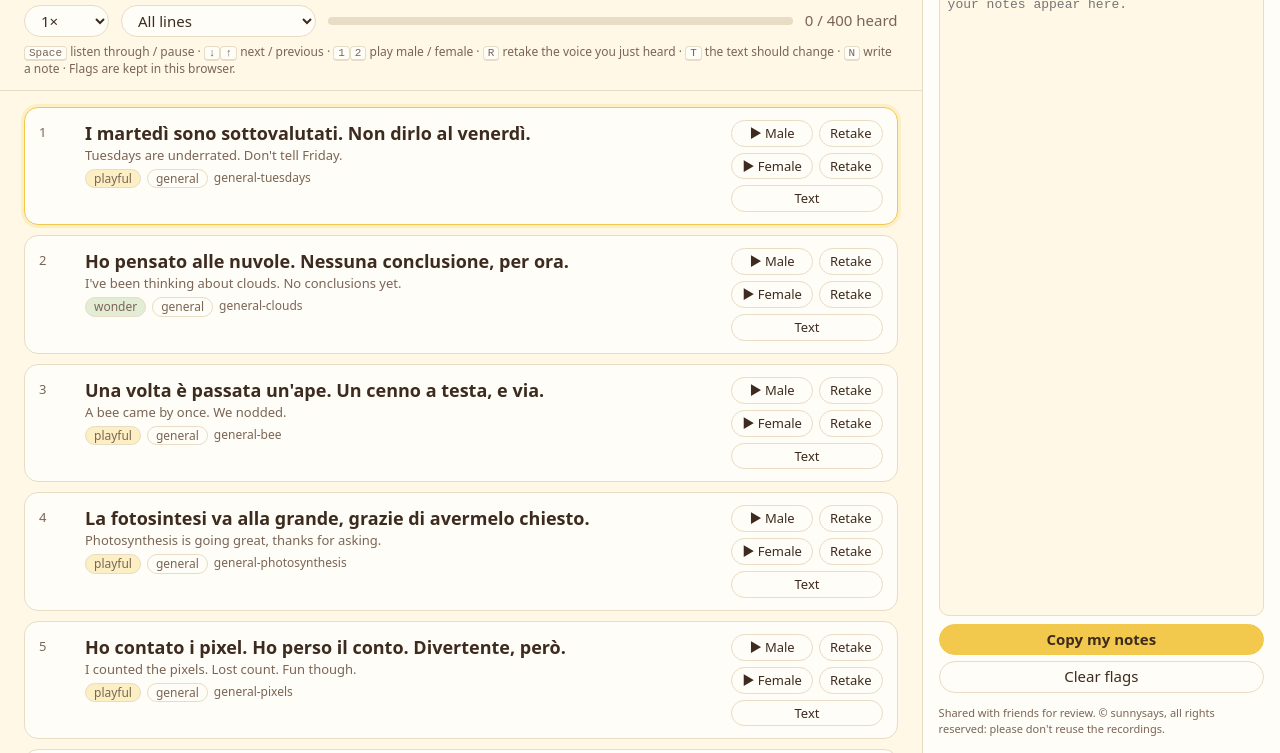
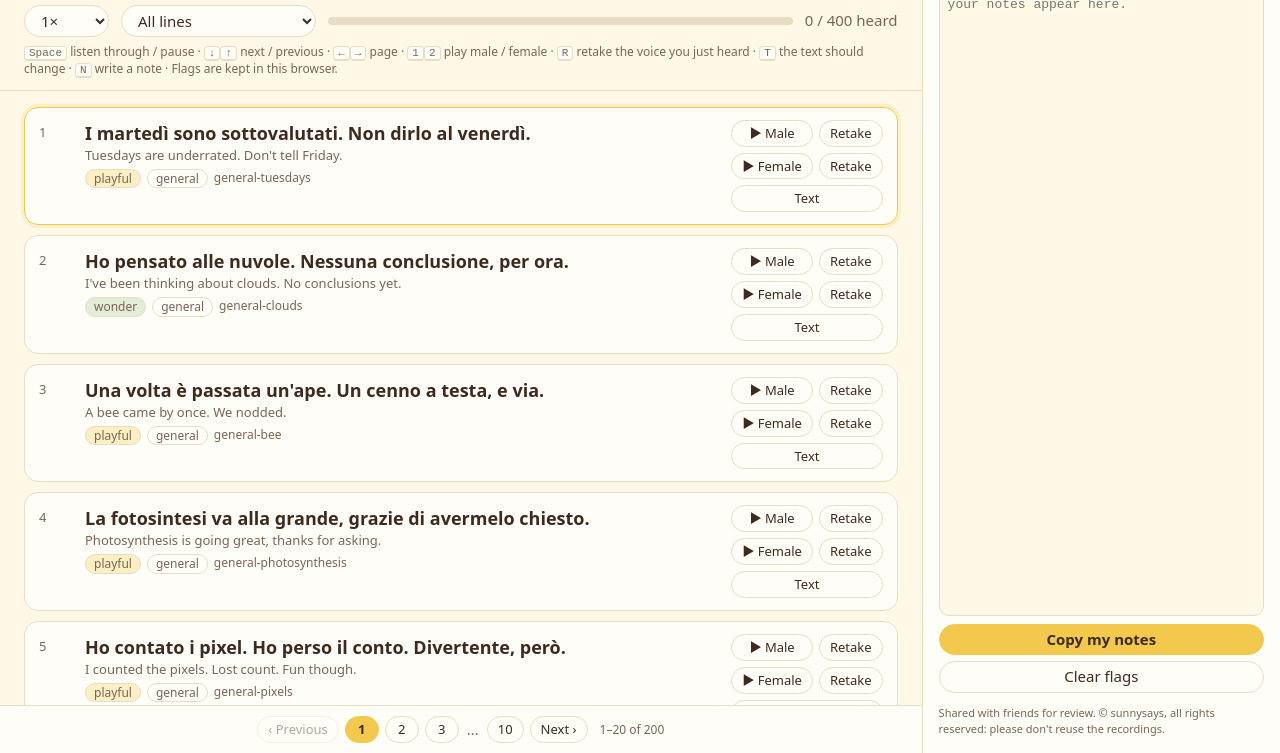
Before and after one commit to vmihalachi/sunnysays-voices, a plain HTML site: page review/it.html in a window 1280 px wide. Shown: the part 47-800 px from the top of the page. Drawn offline with Linux system fonts and the light colour scheme.

Commit message:
Review page: pagination fixed at the bottom

```diff
--- a/review/it.html
+++ b/review/it.html
@@ -30,7 +30,7 @@
   button.on { background: var(--leaf-soft); border-color: var(--leaf); }
   .keys { max-width: 980px; margin: 6px auto 0; color: var(--ink-soft); font-size: 12px; }
   kbd { font: 11px ui-monospace, monospace; border: 1px solid var(--line); border-bottom-width: 2px; border-radius: 4px; padding: 0 4px; background: var(--card); }
-  main { max-width: 980px; margin: 0 auto; padding: 12px 16px 220px; }
+  main { max-width: 980px; margin: 0 auto; padding: 12px 16px 270px; }
   .row { display: grid; grid-template-columns: 34px 1fr auto; gap: 4px 12px; align-items: start; background: var(--card); border: 1.5px solid var(--line); border-radius: 14px; padding: 12px 14px; margin: 0 0 10px; }
   .row.current { border-color: var(--sun); box-shadow: 0 0 0 3px var(--sun-soft); }
   .row.flagged { border-color: var(--clay); }
@@ -57,6 +57,14 @@
   footer textarea { width: 100%; height: 96px; resize: vertical; font: 12px/1.4 ui-monospace, monospace; background: var(--paper); color: var(--ink); border: 1.5px solid var(--line); border-radius: 10px; padding: 8px; }
   footer .side { display: grid; gap: 6px; }
   .hint { font-size: 12px; color: var(--ink-soft); }
+  /* The pager sits on top of the notes footer; on wide screens it is fixed under the list instead. */
+  .pager { display: flex; flex-wrap: wrap; gap: 6px; align-items: center; justify-content: center; max-width: 980px; margin: 0 auto 10px; }
+  .pager button { font-size: 13px; padding: 3px 10px; min-width: 34px; font-variant-numeric: tabular-nums; }
+  .pager button[aria-current] { background: var(--sun); border-color: var(--sun); color: #3D2B1F; font-weight: 600; }
+  .pager button:disabled { opacity: .4; cursor: default; border-color: var(--line); }
+  .pager[hidden] { display: none; }
+  .pager .gap { color: var(--ink-soft); padding: 0 2px; }
+  .pager .range { color: var(--ink-soft); font-size: 12px; font-variant-numeric: tabular-nums; margin-left: 6px; }
   .it, .en { overflow-wrap: anywhere; }
   .notice { font-size: 11px; color: var(--ink-soft); }
   /* Wide screens: the notes become a full-height column on the right, room for many flags. */
@@ -65,7 +73,8 @@
     /* The page reserves the column, so the header bar and the list stay centered in what's left. */
     body { padding-right: var(--notes); }
     .bar, .keys, main { max-width: 1120px; }
-    main { padding: 16px 24px 32px; }
+    main { padding: 16px 24px 80px; }
+    .pager { position: fixed; left: 0; right: var(--notes); bottom: 0; max-width: none; margin: 0; padding: 10px 24px; background: var(--card); border-top: 1.5px solid var(--line); }
     header { padding: 12px 24px; }
     footer { left: auto; top: 0; width: var(--notes); border-top: 0; border-left: 1.5px solid var(--line); padding: 16px; }
     footer .inner { height: 100%; display: flex; flex-direction: column; }
@@ -76,7 +85,7 @@
     .row { grid-template-columns: minmax(0, 1fr); } .num { display: none; }
     .actions { flex-direction: row; flex-wrap: wrap; }
     .note { grid-column: 1; } footer .inner { grid-template-columns: 1fr; } footer textarea { height: 56px; }
-    main { padding-bottom: 200px; } .keys { display: none; }
+    main { padding-bottom: 250px; } .keys { display: none; } .pager .range { display: none; }
   }
 </style>
 </head>
@@ -97,11 +106,12 @@
     <div class="progress"><i id="bar"></i></div>
     <span class="count" id="count"></span>
   </div>
-  <div class="keys"><kbd>Space</kbd> listen through / pause · <kbd>↓</kbd><kbd>↑</kbd> next / previous · <kbd>1</kbd><kbd>2</kbd> play male / female ·
+  <div class="keys"><kbd>Space</kbd> listen through / pause · <kbd>↓</kbd><kbd>↑</kbd> next / previous · <kbd>←</kbd><kbd>→</kbd> page · <kbd>1</kbd><kbd>2</kbd> play male / female ·
     <kbd>R</kbd> retake the voice you just heard · <kbd>T</kbd> the text should change · <kbd>N</kbd> write a note · Flags are kept in this browser.</div>
 </header>
 <main id="list"></main>
 <footer>
+  <nav class="pager" id="pager" aria-label="Pages"></nav>
   <div class="inner">
     <textarea id="summary" readonly placeholder="Flag what sounds off; your notes for Claude appear here."></textarea>
     <div class="side">
@@ -129,6 +139,8 @@ const newTake = (r, kind) => { const v = state[r.id]?.heard?.[kind]; return !!r.
 const flagged = r => !!state[r.id]?.text || DATA.voices.some(v => retake(r, v.kind));
 
 const audio = new Audio();
+const PAGE = 20;
+let page = 0;
 let current = 0, listening = false, lastVoice = DATA.voices[0].kind, queue = [];
 const $ = s => document.querySelector(s);
 for (const l of DATA.languages || [{ code: DATA.lang, name: DATA.languageName, recorded: true }]) {
@@ -162,7 +174,9 @@ function visible() {
 
 function render() {
   const list = $("#list"); list.innerHTML = "";
-  for (const i of visible()) {
+  const order = visible(), pages = Math.max(1, Math.ceil(order.length / PAGE));
+  page = Math.min(page, pages - 1);
+  for (const i of order.slice(page * PAGE, (page + 1) * PAGE)) {
     const r = DATA.rows[i], e = state[r.id] || { heard: {}, retake: {}, text: false, note: "" };
     const waiting = !Object.keys(r.clips).length;
     const done = !waiting && DATA.voices.every(v => !r.clips[v.kind] || heard(r, v.kind));
@@ -206,7 +220,35 @@ function render() {
     el.onclick = () => { select(i); };
     list.append(el);
   }
-  progress(); summarize();
+  pager(order.length, pages); progress(); summarize();
+}
+
+// Page buttons: the first, the last, and two either side of the current one, with gaps between.
+function pager(count, pages) {
+  const nav = $("#pager"); nav.innerHTML = ""; nav.hidden = pages < 2;
+  const button = (label, to, title) => {
+    const b = document.createElement("button"); b.textContent = label; b.title = title || `Page ${to + 1}`;
+    if (to === page && !title) b.setAttribute("aria-current", "page");
+    b.disabled = to < 0 || to >= pages || (to === page && !!title);
+    b.onclick = () => goPage(to); nav.append(b);
+  };
+  button("‹ Previous", page - 1, "Previous page (←)");
+  let last = -1;
+  for (let p = 0; p < pages; p++) {
+    if (p !== 0 && p !== pages - 1 && Math.abs(p - page) > 2) continue;
+    if (p - last > 1) { const gap = document.createElement("span"); gap.className = "gap"; gap.textContent = "…"; nav.append(gap); }
+    button(String(p + 1), p); last = p;
+  }
+  button("Next ›", page + 1, "Next page (→)");
+  const range = document.createElement("span"); range.className = "range";
+  range.textContent = `${page * PAGE + 1}–${Math.min(count, (page + 1) * PAGE)} of ${count}`;
+  nav.append(range);
+}
+
+function goPage(p) {
+  const order = visible(), pages = Math.ceil(order.length / PAGE);
+  if (p < 0 || p >= pages || p === page) return;
+  stopListening(); page = p; render(); select(order[p * PAGE], false); window.scrollTo({ top: 0 });
 }
 
 function progress() {
@@ -232,6 +274,8 @@ function summarize() {
 
 function select(i, scroll = true) {
   current = i;
+  const pos = visible().indexOf(i);
+  if (pos >= 0 && Math.floor(pos / PAGE) !== page) { page = Math.floor(pos / PAGE); render(); }
   document.querySelectorAll(".row").forEach(el => el.classList.toggle("current", +el.dataset.index === i));
   const el = document.querySelector(`.row[data-index="${i}"]`);
   if (el && scroll) el.scrollIntoView({ block: "center", behavior: "smooth" });
@@ -278,7 +322,7 @@ function toggleRetake(i, kind) {
 function toggleText(i) { const e = entry(DATA.rows[i].id); e.text = !e.text; save(); render(); select(i, false); }
 
 $("#listen").onclick = () => listening ? stopListening() : listenFrom(current);
-$("#filter").onchange = () => { stopListening(); render(); };
+$("#filter").onchange = () => { stopListening(); page = 0; render(); };
 $("#speed").onchange = () => { audio.playbackRate = +$("#speed").value; };
 $("#copy").onclick = async () => {
   const text = $("#summary").value || "No flags: everything sounds right.";
@@ -295,6 +339,7 @@ document.addEventListener("keydown", ev => {
   if (ev.key === " ") { ev.preventDefault(); listening ? stopListening() : listenFrom(current); }
   else if (ev.key === "ArrowDown" || ev.key === "j") { ev.preventDefault(); stopListening(); select(order[Math.min(order.length - 1, pos + 1)] ?? current); }
   else if (ev.key === "ArrowUp" || ev.key === "k") { ev.preventDefault(); stopListening(); select(order[Math.max(0, pos - 1)] ?? current); }
+  else if (ev.key === "ArrowLeft" || ev.key === "ArrowRight") { ev.preventDefault(); goPage(page + (ev.key === "ArrowLeft" ? -1 : 1)); }
   else if (ev.key === "1" || ev.key === "2") { const v = DATA.voices[+ev.key - 1]; if (v) { stopListening(); playOne(current, v.kind); } }
   else if (ev.key === "r") toggleRetake(current, lastVoice);
   else if (ev.key === "t") toggleText(current);
```
